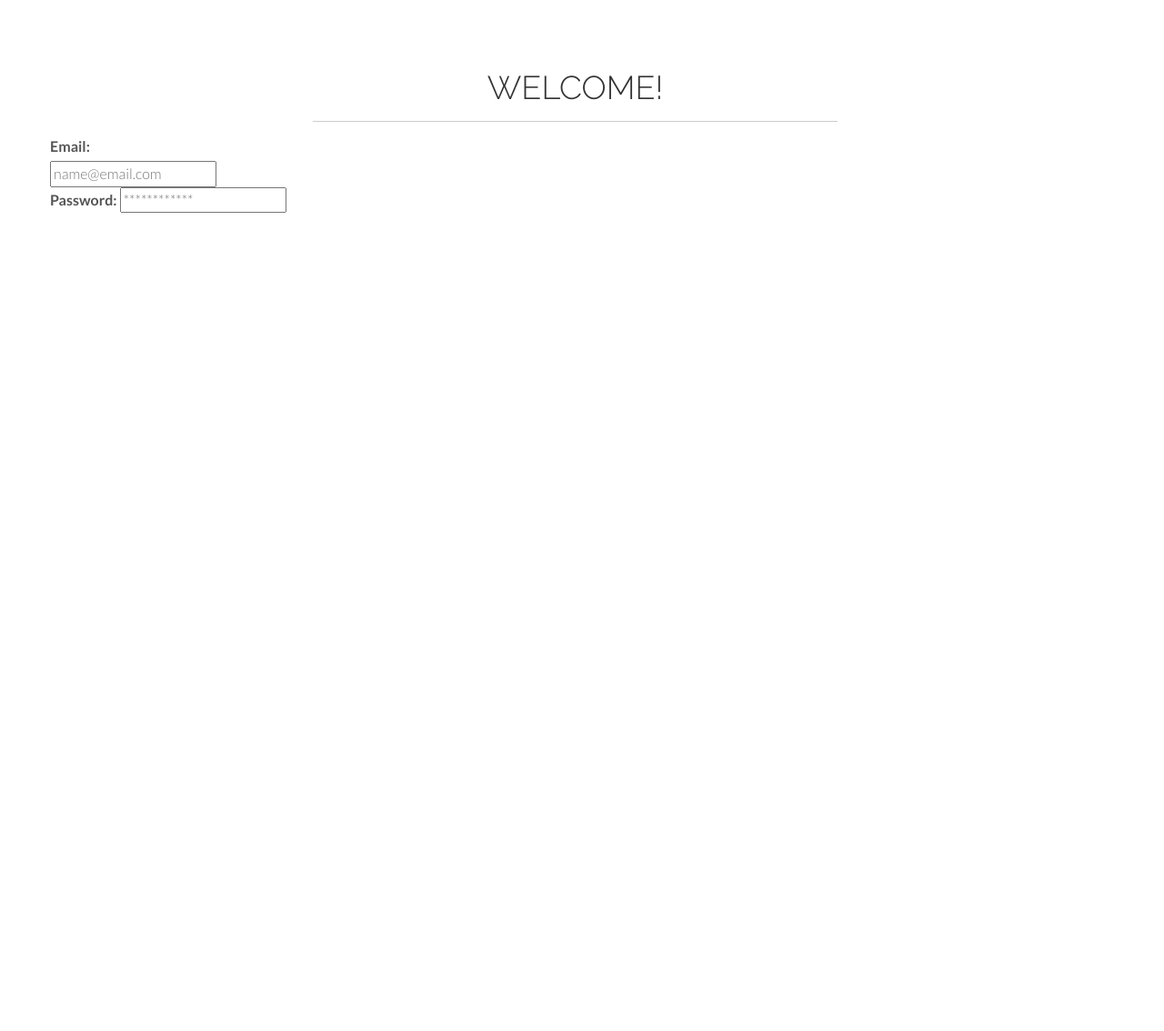
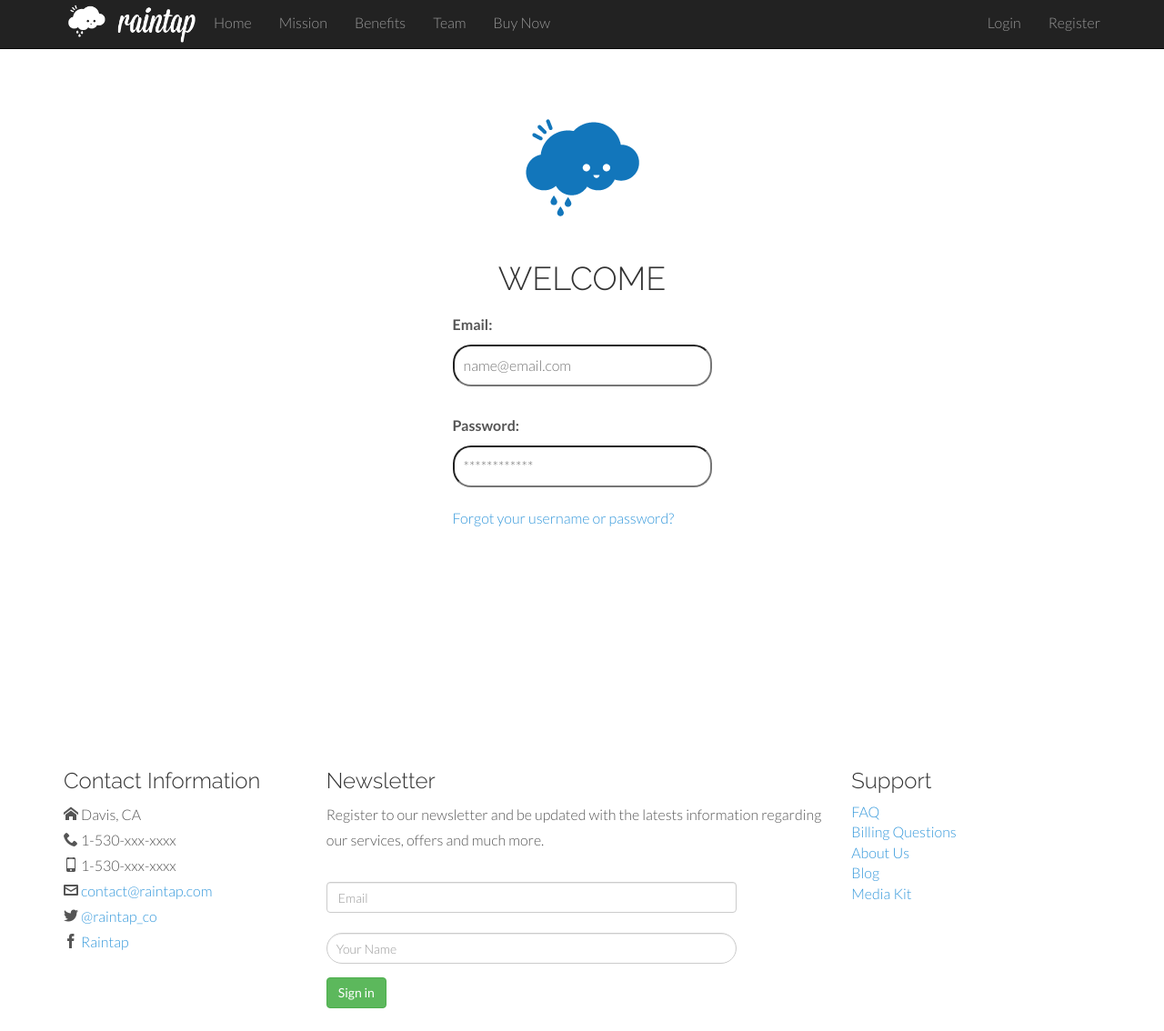
Before and after one commit to chardane/raintap-front, a plain HTML site: page login.html in a window 1280 px wide. Shown: the whole page at 91% size. Before the commit the page ends 800 px from the top, so only its background shows below. Drawn offline with Linux system fonts and the light colour scheme.

Commit message:
Presentation polishes

```diff
--- /dev/null
+++ b/assets/css/login_styles.css
@@ -0,0 +1,35 @@
+.login {
+    width: 25%;
+    margin: auto;
+    padding: auto;
+    margin-top: 70px;
+}
+
+
+label {
+    margin: auto;
+    margin-bottom: 10px;
+    margin-top:10px;
+}
+
+input[type=text]{
+    display: block;
+    -webkit-border-radius: 20px; /*For Safari, etc.*/
+    -moz-border-radius: 20px; /*For Mozilla, etc.*/
+    border-radius: 20px; /*CSS3 Feature*/
+    padding: 10px;
+    margin: 10px;
+    font-family: 'Lato', sans-serif;
+    clear: both;
+    width: 100%;
+    margin: auto;
+    color: #aaaaaa;
+}
+
+input:focus{
+    border-color: #fff;
+}
+
+#footer_login {
+    margin-top: 200px;
+}
--- a/assets/css/main.css
+++ b/assets/css/main.css
@@ -338,6 +338,18 @@ a:after {
 	margin-bottom: 10px;
 }
 
+#whitewrap .icon {
+
+    font-size: 60px;
+    line-height: 30px;
+    margin-bottom: 10px;
+
+
+}
+
+#whitewrap {
+    text-align: center;
+}
 #footerwrap {
 	background: #2b2b2b;
 	margin-top: 0px;
@@ -634,3 +646,18 @@ a:after {
 		line-height: 38px;
 	}
 }
+
+
+
+#navbar-main img{
+    width: 150px;
+    height: auto;
+    max-height: 50%;
+    max-width: auto;
+    background-color: transparent;
+}
+
+#headerwrap{
+    display: block;
+    padding-top: 200px;
+}
--- a/login.html
+++ b/login.html
@@ -14,6 +14,7 @@
 
     <!-- Custom styles for this template -->
     <link href="assets/css/main.css" rel="stylesheet">
+    <link href="assets/css/login_styles.css" rel="stylesheet">
     <link rel="stylesheet" href="assets/css/icomoon.css">
     <link href="assets/css/animate-custom.css" rel="stylesheet">
 
@@ -37,17 +38,111 @@
 
 </head>
 <body>
+    <div id="navbar-main">
+      <!-- Fixed navbar -->
+    <div class="navbar navbar-inverse navbar-fixed-top">
+      <div class="container">
+        <div class="navbar-header">
+          <button type="button" class="navbar-toggle" data-toggle="collapse" data-target=".navbar-collapse">
+            <span class="icon icon-shield" style="font-size:30px; color:#3498db;"></span>
+
+          </button>
+          <a href="index.html"> <img src="assets/img/raintap-nav.png" /> </a>
+
+        </div>
+        <div class="navbar-collapse collapse">
+          <ul class="nav navbar-nav">
+            <li><a href="index.html" class="smoothScroll">Home</a></li>
+            <li> <a href="index.html#about" class="smoothScroll"> Mission</a></li>
+            <li> <a href="index.html#services" class="smoothScroll"> Benefits</a></li>
+            <li> <a href="index.html#team" class="smoothScroll"> Team</a></li>
+            <li> <a href="index.html#portfolio" class="smoothScroll"> Buy Now</a></li>
+            </ul>
+            <ul class="nav navbar-nav navbar-right">
+            <li><a href="login.html" class="smoothScroll">Login</a></li>
+             <li><a href="register.html" class="smoothScroll">Register</a></li>
+            </ul>
+
+        </div><!--/.nav-collapse -->
+      </div>
+    </div>
+    </div>
+
 		<div class="container" id="about" name="about">
 			<div class="row white login">
-			<br>
-				<h1 class="centered">WELCOME!</h1>
-				<hr>
+
+
+				<h1 class="centered">
+                    <img src="assets/img/raintap-blue.png" /> <br /> <br />
+                    WELCOME</h1>
+
 				<label for="email">Email: </label> <br />
 				<input type="text" id="email" placeholder="name@email.com" /> <br />
 				<label for="pass">Password: </label>
-				<input type="text" id="pass" placeholder= "************" />
+				<input type="text" id="pass" placeholder= "************" /> <br />
+			     <a href="#"> Forgot your username or password? </a>
+			</div><!-- row -->
 
-			</div><!-- row -->
-		</div><!-- container -->
+
+            <div class="row" id= "footer_login">
+
+
+                <br>
+                <br>
+                <div class="col-lg-3">
+                    <h3>Contact Information</h3>
+                    <p><span class="icon icon-home"></span> Davis, CA<br/>
+                        <span class="icon icon-phone"></span> 1-530-xxx-xxxx <br/>
+                        <span class="icon icon-mobile"></span> 1-530-xxx-xxxx<br/>
+                        <span class="icon icon-envelop"></span> <a href="#"> contact@raintap.com</a> <br/>
+                        <span class="icon icon-twitter"></span> <a href="#"> @raintap_co </a> <br/>
+                        <span class="icon icon-facebook"></span> <a href="#">Raintap </a> <br/>
+                    </p>
+                </div><!-- col -->
+
+                <div class="col-lg-6">
+                    <h3>Newsletter</h3>
+                    <p>Register to our newsletter and be updated with the latests information regarding our services, offers and much more.</p>
+                    <p>
+                        <form class="form-horizontal" role="form">
+                          <div class="form-group">
+                            <label for="inputEmail1" class="col-lg-4 control-label"></label>
+                            <div class="col-lg-10">
+                              <input type="email" class="form-control" id="inputEmail1" placeholder="Email">
+                            </div>
+                          </div>
+                          <div class="form-group">
+                            <label for="text1" class="col-lg-4 control-label"></label>
+                            <div class="col-lg-10">
+                              <input type="text" class="form-control" id="text1" placeholder="Your Name">
+                            </div>
+                          </div>
+                          <div class="form-group">
+                            <div class="col-lg-10">
+                              <button type="submit" class="btn btn-success">Sign in</button>
+                            </div>
+                          </div>
+                       </form><!-- form -->
+                    </p>
+                </div><!-- col -->
+
+                <div class="col-lg-3">
+                    <h3>Support</h3>
+
+                    <a href="#">FAQ</a><br />
+                    <a href="#">Billing Questions</a><br />
+                    <a href="#">About Us</a><br />
+                    <a href="#">Blog</a><br />
+                    <a href="#">Media Kit</a><br />
+
+
+                </div><!-- col -->
+
+            </div><!-- row -->
+
+
+        </div>
+
+
 </body>
 </html>
```
Also changed, not shown: index.html (+84 -36 lines), register.html (added, +154 -0 lines), assets/img/raintap-blue.png (added), assets/img/raintap-cloud-big.png (added), assets/img/raintap-cloud.png (added), assets/img/raintap-nav.png (added).
